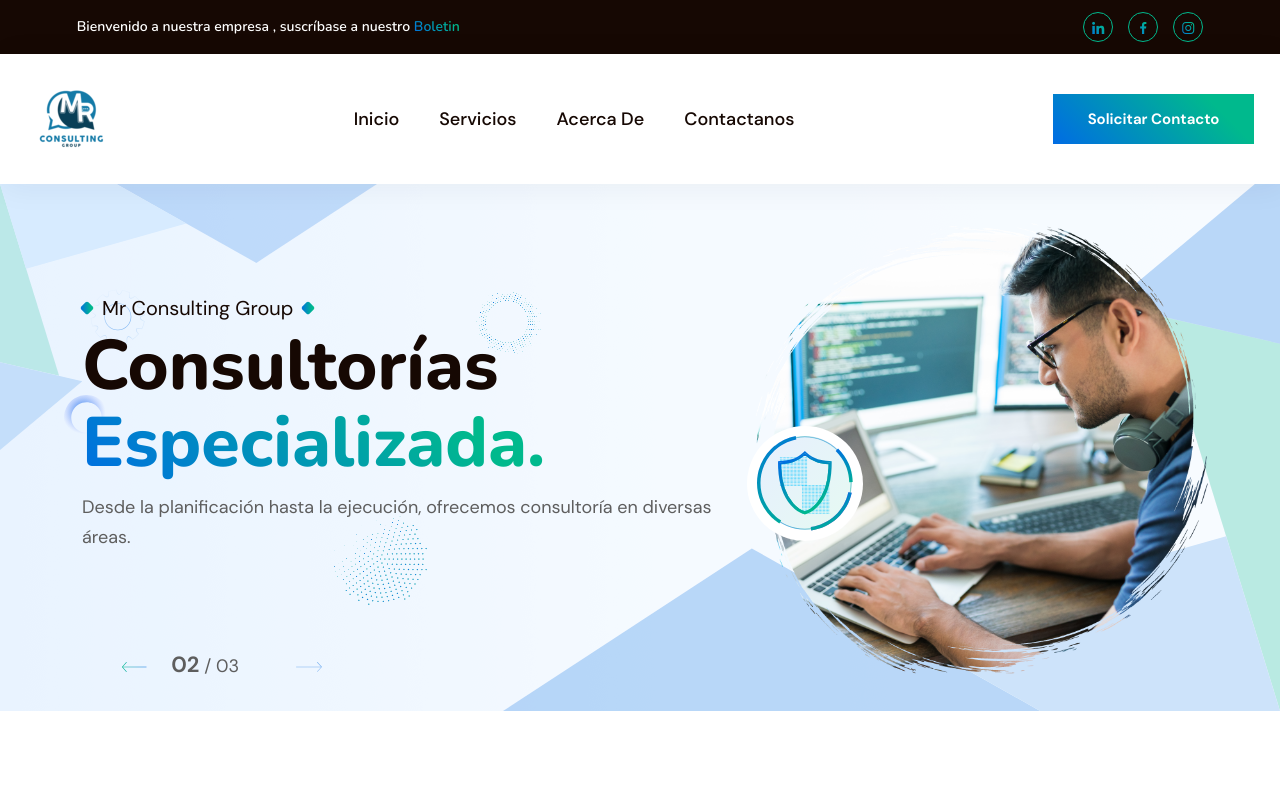
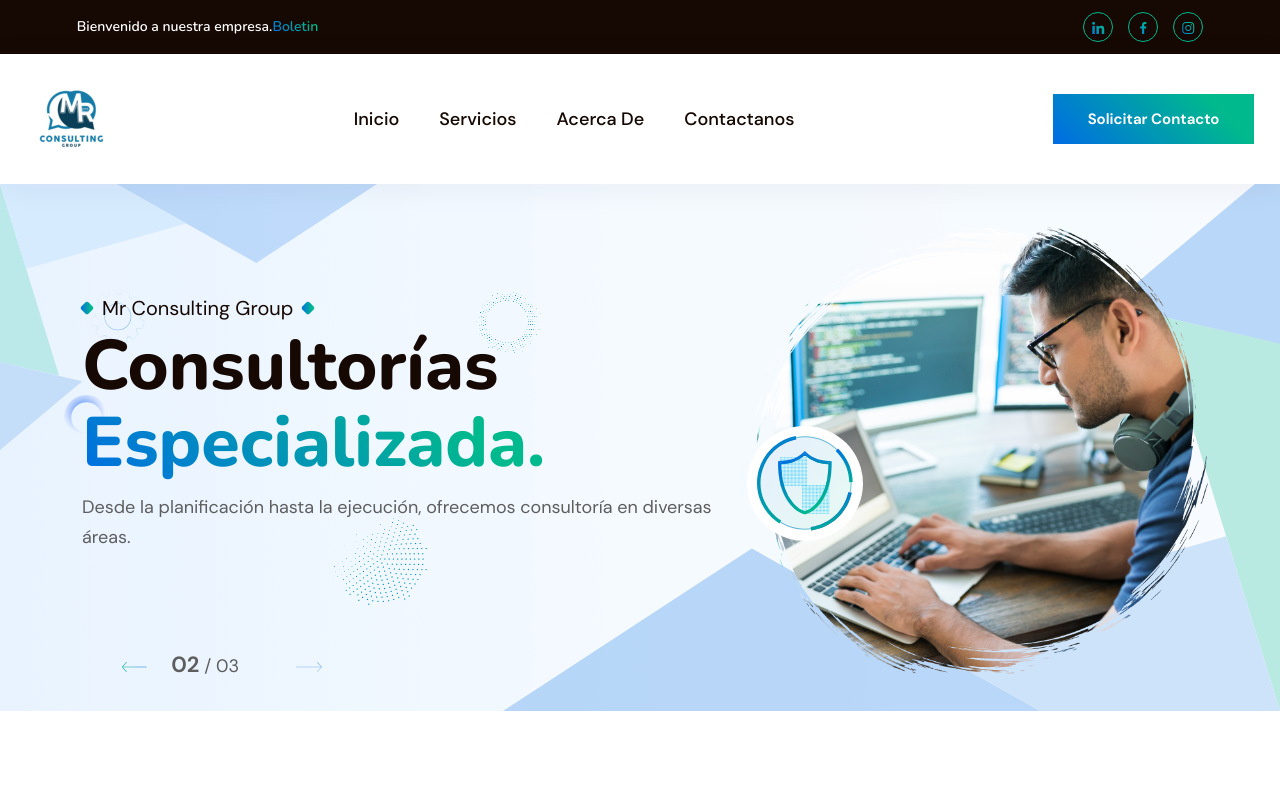
Before and after one commit to pvarela-source/PW-Mr-Group, a Next.js app: page / in a window 1280 px wide. Shown: the top 800 px of the page. Built offline with nearby package versions, Linux system fonts and the light colour scheme.

Commit message:
se agregan cambios en texto de header

```diff
--- a/src/components/header/Header3.jsx
+++ b/src/components/header/Header3.jsx
@@ -70,7 +70,7 @@ function Header3() {
       <div className="topbar-three d-md-flex d-none">
         <div className="topbar-left">
           <h6>
-            Bienvenido a nuestra empresa , suscríbase a nuestro{" "}
+            Bienvenido a nuestra empresa.
             <Link legacyBehavior href="/faq">
               <a>Boletin</a>
             </Link>
--- a/src/pages/index-technology..js
+++ b/src/pages/index-technology..js
@@ -18,7 +18,7 @@ function IndexTechnology() {
     <>
       <Head>
          <title>MrGroup - MR Consulting Group</title>
-         <meta name="description" content="Generated by create next app" />
+         <meta name="description" content="Soluciones inteligentes para desafíos complejos." />
          <link rel="icon" href="assets/images/MrConsultingGroup/icono/mrcgr_svg01.svg" />
       </Head>
       <Header3 />
```
